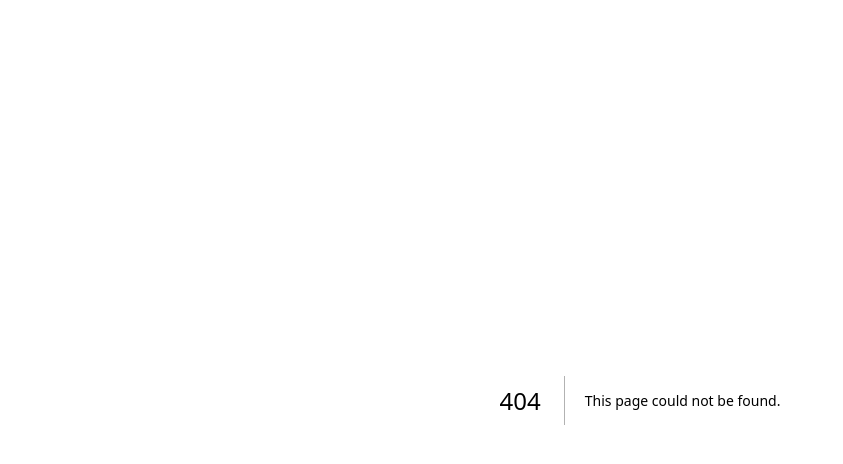
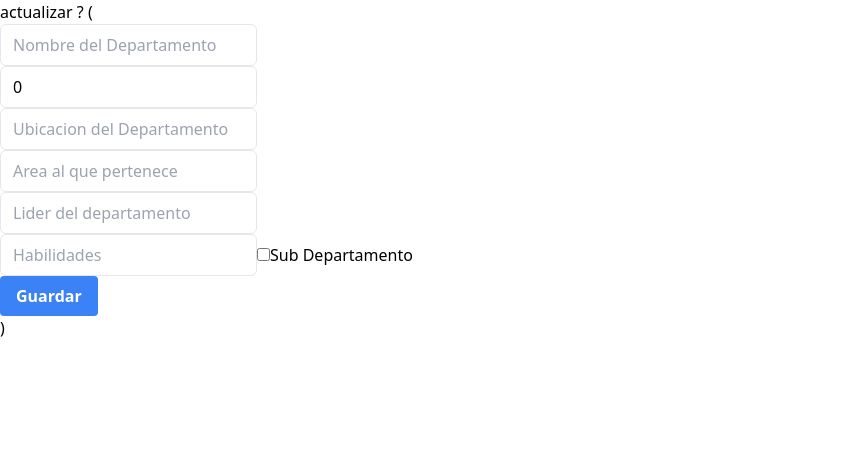
Before and after one commit to EvanderJimenez/Control_info_Empleados, a Next.js app in the folder proyecto/: page /registerDepartment/register in a window 1280 px wide. Before the commit this address had no page. Shown: the top 464 px of the page, without its empty margins (0-843 px from the left). Built offline with nearby package versions, Linux system fonts and the light colour scheme.

Commit message:
(CREATE AND CHANGES) creacion del metodo updatedeparments y actualizaciones

```diff
--- a/proyecto/dataBase/methods/deparment/createDeparment.tsx
+++ b/proyecto/dataBase/methods/deparment/createDeparment.ts
@@ -1,4 +1,4 @@
-import { firestore } from "../../../dataBase/firebase/firebase";
+import { firestore } from "../../firebase/firebase";
 import { collection, addDoc, getDoc, DocumentData } from "firebase/firestore";
 import { NextApiRequest, NextApiResponse } from "next";
 
--- a/proyecto/dataBase/methods/deparment/getDepartment.tsx
+++ b/proyecto/dataBase/methods/deparment/getDepartment.ts
@@ -16,9 +16,13 @@ export default async function handler(
   const departmentsSnapshot: QuerySnapshot<DocumentData> = await getDocs(
     departmentsCollection
   );
-  const departments: DocumentData[] = departmentsSnapshot.docs.map((doc) =>
-    doc.data()
-  );
+
+  const departments: DocumentData[] = departmentsSnapshot.docs.map((doc) => {
+    return {
+      id: doc.id,
+      ...doc.data(),
+    };
+  });
 
   res.status(200).json(departments);
 }
--- /dev/null
+++ b/proyecto/dataBase/methods/deparment/updateDepartment.ts
@@ -0,0 +1,53 @@
+import { firestore } from "../../../dataBase/firebase/firebase";
+import {
+  doc,
+  collection,
+  updateDoc,
+  DocumentData,
+  getDoc,
+} from "firebase/firestore";
+import { NextApiRequest, NextApiResponse } from "next";
+import { useState } from "react";
+
+export default async function handler(
+  req: NextApiRequest,
+  res: NextApiResponse<DocumentData>
+) {
+  const {
+    id,
+    size,
+    location,
+    area,
+    leader,
+    skills,
+    mainDepartment,
+    subDepartment,
+  } = req.body;
+
+  try {
+    const docRef = doc(firestore, "deparments", id);
+    const docSnapshot = await getDoc(docRef);
+    // docSnapshot.data();
+
+    if (docSnapshot.exists()) {
+      await updateDoc(docRef, {
+        size,
+        location,
+        area,
+        leader,
+        skills,
+        mainDepartment,
+        subDepartment,
+      });
+
+      res
+        .status(200)
+        .json({ message: "Departamento actualizado correctamente" });
+    } else {
+      res.status(404).json({ message: "Departamento no encontrado" });
+    }
+  } catch (error) {
+    console.error(error);
+    res.status(500).json({ message: "Error al actualizar el departamento" });
+  }
+}
--- a/proyecto/src/pages/api/deparments.ts
+++ b/proyecto/src/pages/api/deparments.ts
@@ -1,6 +1,7 @@
 import { NextApiRequest, NextApiResponse } from "next";
 import getDepartments from "../../../dataBase/methods/deparment/getDepartment";
 import createDeparment from "../../../dataBase/methods/deparment/createDeparment";
+import upDateDeparments from "../../../dataBase/methods/deparment/updateDepartment";
 
 export default async function handler(
   req: NextApiRequest,
@@ -10,6 +11,8 @@ export default async function handler(
     await getDepartments(req, res);
   } else if (req.method === "POST") {
     await createDeparment(req, res);
+  } else if (req.method === "PUT") {
+    await upDateDeparments(req, res);
   } else {
     res.status(405).json({ message: "Método no permitido" });
   }
--- a/proyecto/src/pages/editDeparment/EditDeparment.tsx
+++ b/proyecto/src/pages/editDeparment/EditDeparment.tsx
@@ -1,18 +1,23 @@
+import { setUserId } from "firebase/analytics";
 import React, { useState, useEffect } from "react";
 interface UserData {
+  id: string;
   name: string;
   size: number;
   location: string;
   area: string;
   leader: string;
-  skills: [string];
+  skills: string;
   mainDepartment: string;
   subDepartment: string;
 }
 
 function EditDeparment() {
   const [data, setData] = useState<UserData[]>([]);
+  const [actualiza, setActualiza] = useState<boolean | null>(null);
+  const [idDoc, setidDoc] = useState("");
   const [userData, setUserData] = useState<UserData>({
+    id: "",
     name: "",
     size: 0,
     location: "",
@@ -22,13 +27,20 @@ function EditDeparment() {
     mainDepartment: "",
     subDepartment: "",
   });
+  /* const getOne = async (idDoc)=>{
+ try {
+  const docRef = doc(db,"deparments",idDoc)
+  const docSnap = await get(docRef)
+  setidDoc(docSnap.data())
+ } catch (error) {
 
+ }
+  }*/
   useEffect(() => {
-    fetch("/api/deparments")
-      .then((res) => res.json())
-      .then((data) => setData(data));
-  }, []); //data
-
+    if (idDoc !== "") {
+      // getOne(idDoc);
+    }
+  }, [idDoc]);
   return (
     <div className=" grid grid-cols-1 gap-4 scroll">
       {data.map((item) => (
@@ -44,7 +56,10 @@ function EditDeparment() {
           )}
           {item.subDepartment && <p>SubDepartamento : {item.subDepartment}</p>}
           <p className="mt-2">Jefe del Departamento: {item.leader}</p>
-          <button className="mt-4 px-4 py-2 bg-green-500 bg-blue text-white rounded hover:bg-green-800">
+          <button
+            className="mt-4 px-4 py-2 bg-green-500 bg-blue text-white rounded hover:bg-green-800"
+            //  onClick={() => handleUpdate(item.id)}
+          >
             Actualizar
           </button>
         </div>
--- a/proyecto/src/pages/index.tsx
+++ b/proyecto/src/pages/index.tsx
@@ -2,8 +2,8 @@ import Image from "next/image";
 import { Inter } from "next/font/google";
 import { Top } from "../root/components/header/Top";
 import Empleado from "@/root/components/empleado/Empleado";
+import EditDeparment from "./editDeparment/EditDeparment";
 import RegisterDepartment from "./registerDepartment/RegisterDepartment";
-import EditDeparment from "./editDeparment/EditDeparment";
 
 const inter = Inter({ subsets: ["latin"] });
 
--- a/proyecto/src/pages/registerDepartment/RegisterDepartment.tsx
+++ b/proyecto/src/pages/registerDepartment/RegisterDepartment.tsx
@@ -1,38 +1,29 @@
-import React, { useState, useEffect } from "react";
-interface depar {
+import React, { useState } from "react";
+
+interface Department {
   name: string;
   size: number;
   location: string;
   area: string;
   leader: string;
-  skills: [string];
-  mainDepartment: string;
+  skills: string;
+  mainDepartment: boolean;
   subDepartment: string;
 }
 
 function RegisterDepartment() {
-  const [isChecked, setIsChecked] = useState(false);
   const [isCheckedS, setIsCheckedS] = useState(false);
-  const [inputValue, setInputValue] = useState("");
-  const [name, setName] = useState("");
-  const [names, setNames] = useState([]);
-  const [data, setData] = useState<depar>([]);
-  const [userData, setUserData] = useState<depar>({
+  const [userData, setUserData] = useState<Department>({
     name: "",
     size: 0,
     location: "",
     area: "",
     leader: "",
     skills: "",
-    mainDepartment: "",
+    mainDepartment: false,
     subDepartment: "",
   });
 
-  useEffect(() => {
-    fetch("/api/")
-      .then((res) => res.json())
-      .then((data) => setData(data));
-  }, []); //data
   const handleInputChangeD = (event: React.ChangeEvent<HTMLInputElement>) => {
     const { name, value } = event.target;
     setUserData((prevUserData) => ({ ...prevUserData, [name]: value }));
@@ -40,8 +31,6 @@ function RegisterDepartment() {
 
   const handleSubmit = (event: React.FormEvent<HTMLFormElement>) => {
     event.preventDefault();
-
-    // Validar que los campos no estén vacíos antes de enviar la solicitud POST
     if (
       !userData.name ||
       !userData.size ||
@@ -64,11 +53,8 @@ function RegisterDepartment() {
       body: JSON.stringify(userData),
     })
       .then((res) => res.json())
-      .then((newUser) => setData([...data, newUser]))
-      .catch((error) =>
-        console.error("Error al crear nuevo departamento:", error)
-      );
-
+      .then((newUser) => {
+        console.log("Nuevo departamento creado:", newUser);
         setUserData({
           name: "",
           size: 0,
@@ -76,32 +62,24 @@ function RegisterDepartment() {
           area: "",
           leader: "",
           skills: "",
-      mainDepartment: "",
+          mainDepartment: false,
           subDepartment: "",
         });
+      })
+      .catch((error) =>
+        console.error("Error al crear nuevo departamento:", error)
+      );
   };
 
-  const handleAddName = () => {
-    setNames([...names, name]);
-    setName("");
-  };
-
-  const handleCheckboxChange = () => {
-    setIsChecked(!isChecked);
-  };
   const handleCheckboxChangeS = () => {
     setIsCheckedS(!isCheckedS);
-  };
-
-  const handleInputChange = (event) => {
-    setInputValue(event.target.value);
   };
 
   return (
     <div>
       <form
         onSubmit={handleSubmit}
-        className="grid grid-cols-1 gap-4 md:grid-cols-2 lg:grid-cols-3"
+        className="grid grid-cols-1 gap-4 md:grid-cols-2 lg:grid-cols-1"
       >
         <input
           type="text"
@@ -151,25 +129,28 @@ function RegisterDepartment() {
           placeholder="Habilidades"
           className="border rounded-md px-3 py-2"
         />
-        <label>
+        <label htmlFor="mainDepartment" className="flex items-center">
           <input
             type="checkbox"
-            checked={isChecked}
-            onChange={handleCheckboxChange}
+            name="mainDepartment"
+            checked={userData.mainDepartment}
+            onChange={() =>
+              setUserData((prevUserData) => ({
+                ...prevUserData,
+                mainDepartment: !prevUserData.mainDepartment,
+              }))
+            }
+            className="form-checkbox h-4 w-4 text-blue-500"
           />
-          Departamento Principal
+          <span className="ml-2 text-gray-700">
+            {userData.mainDepartment
+              ? "Departamento Principal"
+              : "Departamento Secundario"}
+          </span>
         </label>
-        {isChecked && (
-          <input
-            type="text"
-            name="mainDepartment"
-            value={userData.mainDepartment}
-            onChange={handleInputChangeD}
-            placeholder="Departamento principal"
-            className="border rounded-md px-3 py-2"
-          />
-        )}
 
+        {!userData.mainDepartment && (
+          <>
             <label>
               <input
                 type="checkbox"
@@ -188,6 +169,8 @@ function RegisterDepartment() {
                 className="border rounded-md px-3 py-2"
               />
             )}
+          </>
+        )}
         <button
           type="submit"
           className="bg-blue-500 hover:bg-blue-700 text-white font-bold py-2 px-4 rounded"
--- /dev/null
+++ b/proyecto/src/pages/registerDepartment/register.tsx
@@ -0,0 +1,180 @@
+import React, { useState } from "react";
+import RegisterDepartment from "./RegisterDepartment";
+
+interface UserData {
+  name: string;
+  size: number;
+  location: string;
+  area: string;
+  leader: string;
+  skills: string;
+  mainDepartment: boolean;
+  subDepartment: string;
+  nivel: string;
+}
+
+interface RegisterProps {
+  user: UserData;
+  onCancel: () => void;
+}
+
+function Register(props: RegisterProps) {
+  const [data, setData] = useState<UserData[]>([]);
+
+  const [actualizar, setActualizar] = useState<boolean>(!!props.user);
+  const [userData, setUserData] = useState<UserData>(() => {
+    if (props.user) {
+      return props.user;
+    } else {
+      return {
+        name: "",
+        size: 0,
+        location: "",
+        area: "",
+        leader: "",
+        skills: "",
+        mainDepartment: false,
+        subDepartment: "",
+        nivel: "",
+      };
+    }
+  });
+
+  const [isCheckedS, setIsCheckedS] = useState(false);
+
+  const handleCheckboxChangeS = () => {
+    setIsCheckedS(!isCheckedS);
+  };
+
+  const handleInputChange = (event: React.ChangeEvent<HTMLInputElement>) => {
+    const { name, value } = event.target;
+    setUserData((prevUserData) => ({ ...prevUserData, [name]: value }));
+  };
+
+  const handleSubmit = (event: React.FormEvent<HTMLFormElement>) => {
+    event.preventDefault();
+
+    const handleUpdate = () => {
+      fetch(`/api/departments`, {
+        method: "PUT",
+        headers: {
+          "Content-Type": "application/json",
+        },
+        body: JSON.stringify(userData),
+      })
+        .then((res) => res.json())
+        .then((updatedUser) => {
+          setData((prevData) => {
+            const newData = [...prevData];
+            const userIndex = newData.findIndex(
+              (user) => user.name === updatedUser.name
+            );
+            if (userIndex >= 0) {
+              newData[userIndex] = updatedUser;
+            }
+            return newData;
+          });
+          props.onCancel();
+        })
+        .catch((error) =>
+          console.error("Error al actualizar departamento:", error)
+        );
+    };
+
+    if (actualizar) {
+      handleUpdate();
+    } else {
+      userData.mainDepartment = true;
+      <RegisterDepartment />;
+    }
+  };
+  return (
+    <div>
+      actualizar ? (
+      <div>
+        <form
+          onSubmit={handleSubmit}
+          className=" grid grid-cols-1 gap-4 md:grid-cols-2 lg:grid-cols-3"
+        >
+          <div>
+            <input
+              type="text"
+              name="name"
+              value={userData.name}
+              onChange={handleInputChange}
+              placeholder="Nombre del Departamento"
+              className="border rounded-md px-3 py-2"
+            />
+            <input
+              type="number"
+              name="size"
+              value={userData.size}
+              onChange={handleInputChange}
+              placeholder="Tamaño del Departamento"
+              className="border rounded-md px-3 py-2"
+            />
+            <input
+              type="text"
+              name="location"
+              value={userData.location}
+              onChange={handleInputChange}
+              placeholder="Ubicacion del Departamento"
+              className="border rounded-md px-3 py-2"
+            />
+            <input
+              type="text"
+              name="area"
+              value={userData.area}
+              onChange={handleInputChange}
+              placeholder="Area al que pertenece"
+              className="border rounded-md px-3 py-2"
+            />
+            <input
+              type="text"
+              name="leader"
+              value={userData.leader}
+              onChange={handleInputChange}
+              placeholder="Lider del departamento"
+              className="border rounded-md px-3 py-2"
+            />
+            <input
+              type="text"
+              name="skills"
+              value={userData.skills}
+              onChange={handleInputChange}
+              placeholder="Habilidades"
+              className="border rounded-md px-3 py-2"
+            />
+            <label>
+              <input
+                type="checkbox"
+                checked={isCheckedS}
+                onChange={handleCheckboxChangeS}
+              />
+              Sub Departamento
+            </label>
+            {isCheckedS && (
+              <input
+                type="text"
+                name="subDepartment"
+                value={userData.subDepartment}
+                onChange={handleInputChange}
+                placeholder="Departamento al que pertenece"
+                className="border rounded-md px-3 py-2"
+              />
+            )}
+            <button
+              type="submit"
+              className="bg-blue-500 hover:bg-blue-700 text-white font-bold py-2 px-4 rounded"
+            >
+              {props.user ? "Actualizar" : "Guardar"}
+            </button>
+          </div>
+        </form>
+      </div>
+      )
+    </div>
+  );
+}
+
+export default Register;
```
Also changed, not shown: proyecto/dataBase/methods/deparment/updateDepartments.ts (added, +57 -0 lines). Lines whose indentation alone changed are shown as unchanged.
